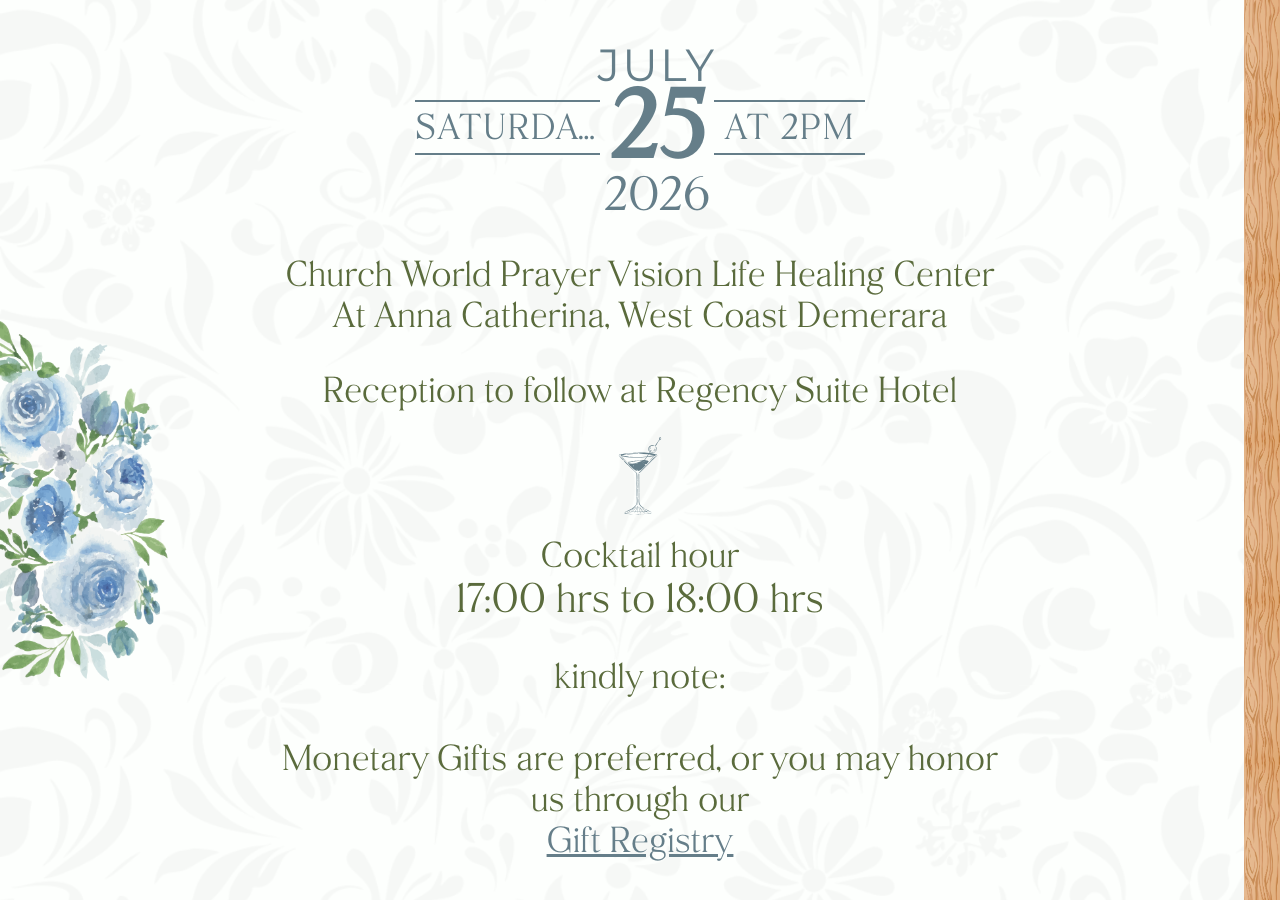
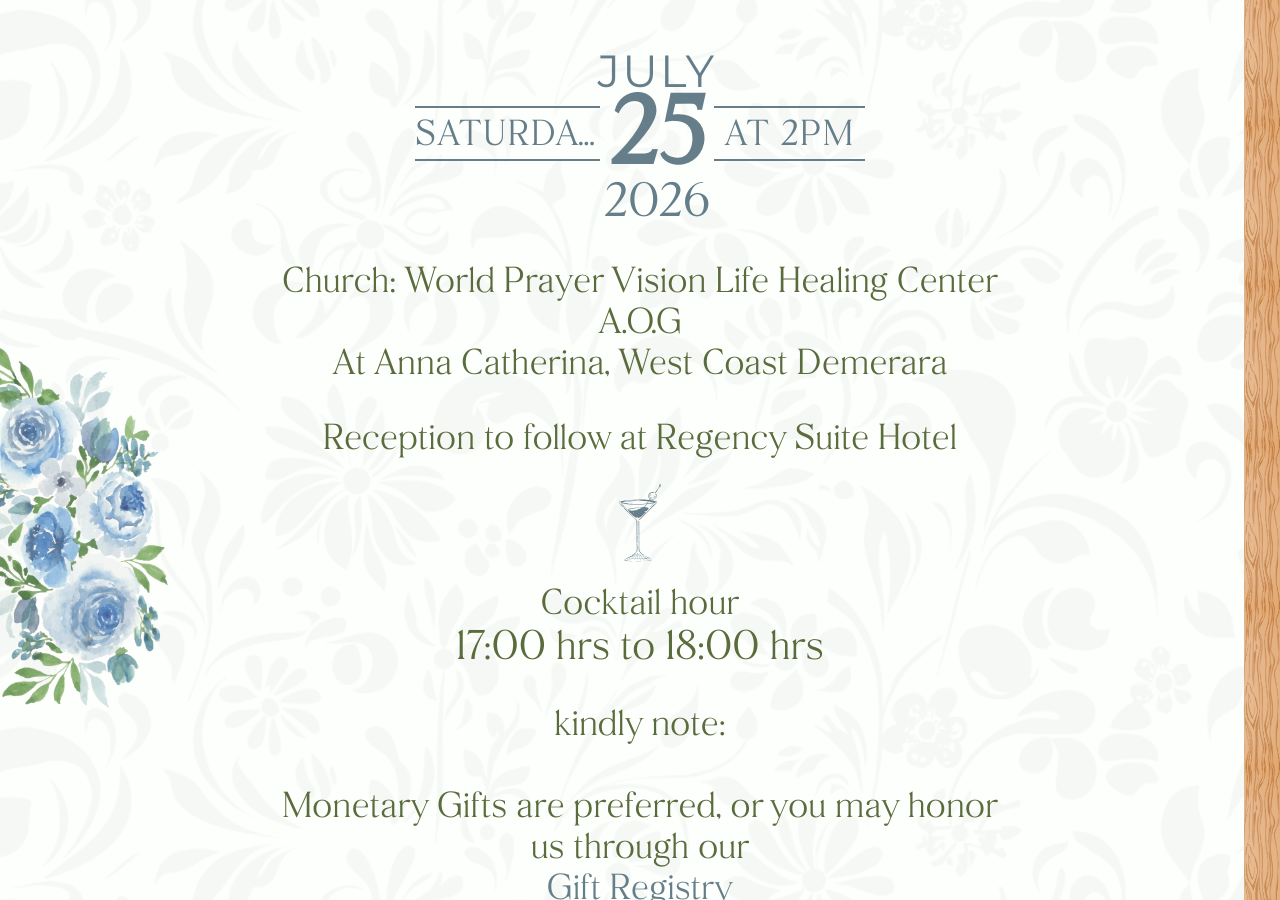
Before and after one commit to TaricoHenry/2026-tevin-and-natallia, a Jekyll site: the page built from index.html, in a window 1280 px wide and 900 px high, scrolled down 2900 px. Built offline with Jekyll 4.4.1, drawn with Linux system fonts in a browser that asks for light colours; some web fonts are replaced.

Commit message:
Minor corrections

```diff
--- a/index.html
+++ b/index.html
@@ -16,7 +16,7 @@
             </div>
         </div>
         <div class="title-words fadein left">
-            <h1>Tevin &<br>Natallia</h1>
+            <h1>Tevin<br><span style="font-size: 0.8em;">&</span><br>Natallia</h1>
         </div>
     </div>
     <img class="pillar-flower" src="{{'./assets/images/flower-side-2.png' | relative_url}}" alt="">
@@ -105,7 +105,7 @@
             <p class="bold-var">25th July 2026 @ 14:00 hrs</p>
         -->
 
-        <p>Church World Prayer Vision Life Healing Center<br>At Anna Catherina, West Coast Demerara</p>
+        <p>Church: World Prayer Vision Life Healing Center A.O.G<br>At Anna Catherina, West Coast Demerara</p>
         <p>Reception to follow at Regency Suite Hotel</p>
         <img class="symbol" src="{{'./assets/images/cocktail.svg' | relative_url}}" alt="">
         <p>Cocktail hour</br><span class="bold-var">17:00 hrs to 18:00 hrs</span></p>
```
